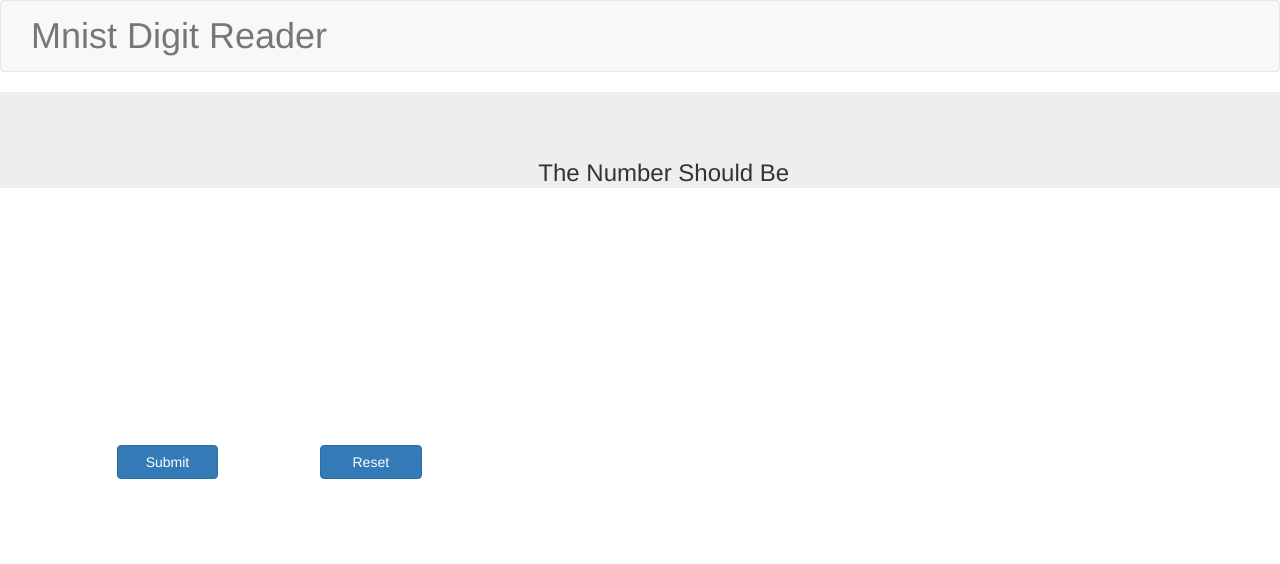
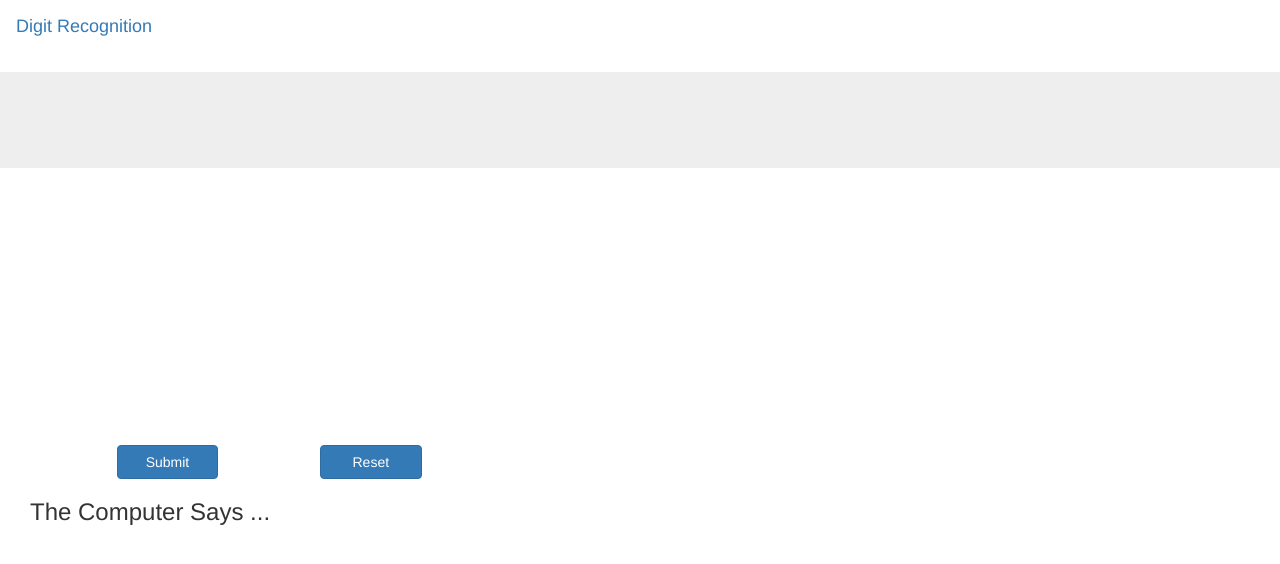
Before and after one commit to heanuea/Mnist-Digit-Reader-, a Flask app: page / in a window 1280 px wide. Shown: the top 564 px of the page. Run offline with Flask 2, Linux system fonts and the light colour scheme; parts of the project's set-up code (start-up, migrations or seed data) failed here and were passed over; some libraries are stand-ins or nearby versions.

Commit message:
fixed html code as i was getting error

```diff
--- a/app.py
+++ b/app.py
@@ -1,9 +1,9 @@
-from flask import Flask, render_template, request, jsonify
-
+from flask import Flask, render_template,url_for, request, jsonify
 from scipy.misc import imsave , imread, imresize
 import numpy as np
 from PIL import Image
 import re
+import io
 import base64
 
 import tensor as ten
--- a/templates/index.html
+++ b/templates/index.html
@@ -8,8 +8,10 @@
   <!-- Latest Bootstrap CSS -->
   <link rel="stylesheet" href="https://maxcdn.bootstrapcdn.com/bootstrap/3.3.7/css/bootstrap.min.css" integrity="sha384-BVYiiSIFeK1dGmJRAkycuHAHRg32OmUcww7on3RYdg4Va+PmSTsz/K68vbdEjh4u" crossorigin="anonymous">
   <link rel="stylesheet" href="static/css/styles.css" />
-  <!-- Using fabric.js library to enable free drawing of numbers in the canvas -->
+
+  <!-- fabric.js library -->
   <script type='text/javascript' src='http://cdnjs.cloudflare.com/ajax/libs/fabric.js/1.4.0/fabric.min.js'></script>
+
   <!-- Going to use JQuery so its good to have library locally -->
   <script type='text/javascript' src="static/js/jquery-3.2.1.min.js"></script>
         <script type='text/javascript'>
@@ -17,9 +19,7 @@
 
             var canvas;
             var image;
-
             var bThick = 15;
-
             var cColour = '#FFFFFF'; // #black
 
             //Initialize  fabric
@@ -64,43 +64,44 @@
 
 
 </head>
+<!--end of head -->
+
+
     <body>
+                <!-- NAVAGATION BAR -->
+         <nav class="navbar navbar-expand-md navbar-dark bg-dark fixed-top">
+             <a class="navbar-brand navbar-link " href="/">Digit Recognition</a>
+            </nav>
 
-    <nav class="navbar navbar-default">
-        <div class="container-fluid">
-          <div class="navbar-header">
-              <h1 class="navbar-text">Mnist Digit Reader</h1>
-          </div>
-        </div>
-      </nav>
             <div id="mainContent" class="jumbotron">
                 <div class="container col-xs-12">
                     <div class="row col-xs-12">
                         <div class="col-xs-1"></div>
                                 <div class="col-xs-4">
-                            <canvas id="canvasBox" width="280" height="280"></canvas>
+                                    <canvas id="canvasBox" width="250" height="300"></canvas>
                                 </div>
 
-                            <div class="col-xs-4">
-                                <div>
-                                    <!-- Result is shown in this H1 element -->
-                                        <h3>The Number Should Be </h3>
-                                        <h1 id="guess"></h1>
-                                </div>
-                            </div>
+
 
                     </div>
                         <div class="row col-xs-12"style="padding-top:20px">
                                 <div class="actions"
                                 >
                                     <div class="col-xs-1"></div>
-
                                     <button id="btnSubmit" class="btn btn-primary col-xs-1" onclick="handleImage()">Submit</button>
                                     <button class="btn btn-primary col-xs-1 col-xs-offset-1" onclick="reset()">Reset</button>
+                                </div>
+                        </div>
+
+                            <div class="col-xs-4">
+                                <div>
+                                        <h3>The Computer Says ... </h3>
+                                        <h1 id="guess"></h1>
                                 </div>
                         </div>
                 </div>
         </div>
 
     </body>
+
 </html>
```
Also changed, not shown: 3 other files. Lines whose indentation alone changed are shown as unchanged.
